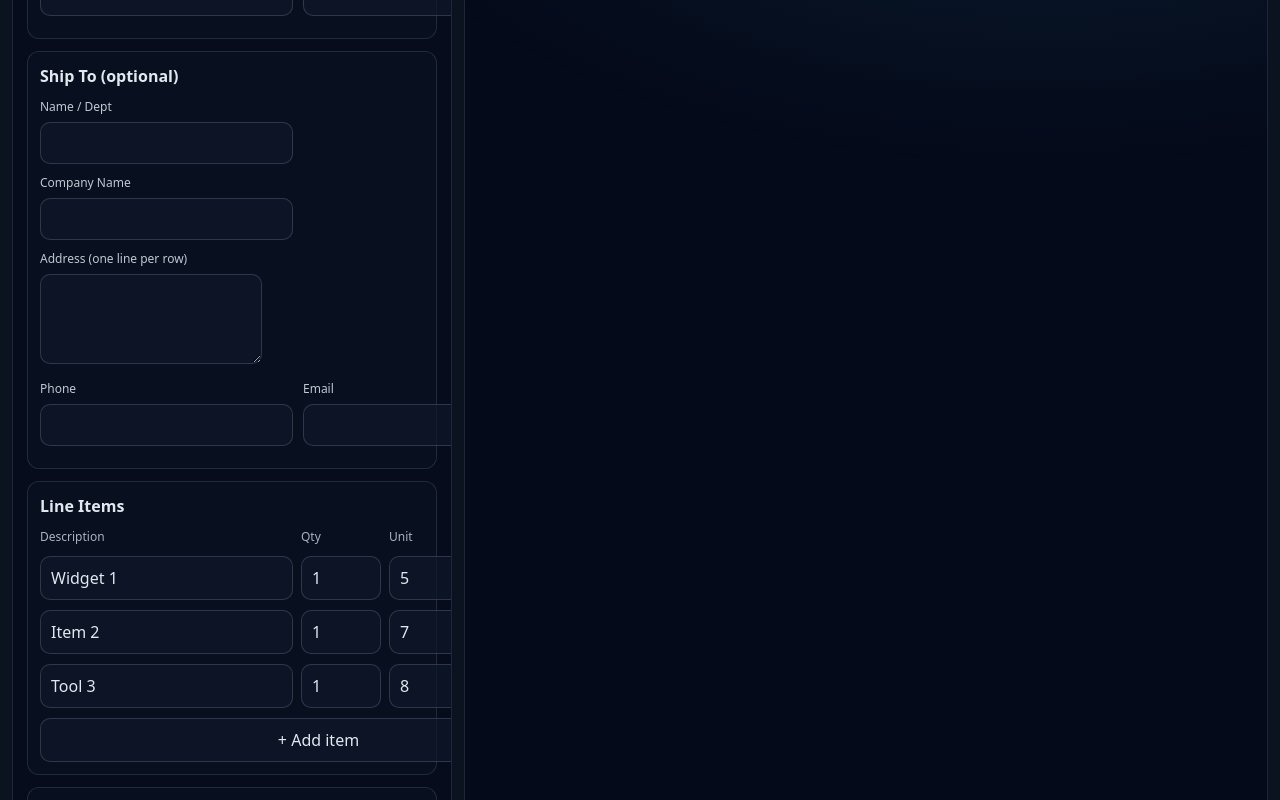
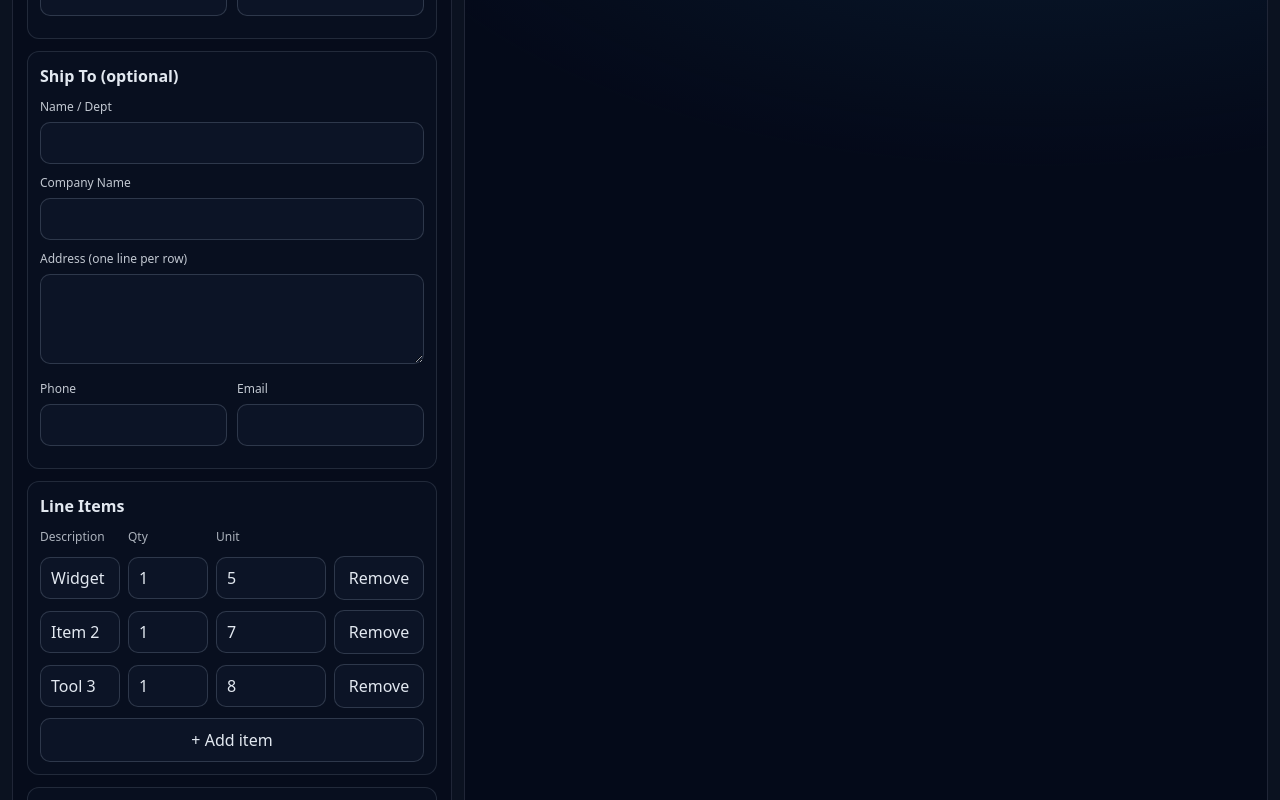
Before and after one commit to 507Jerry/invoice, a React (Vite) app: page / in a window 1280 px wide. Shown: the part 1320-2120 px from the top of the page. Built offline with nearby package versions, Linux system fonts and the light colour scheme.

Commit message:
chore: improve editor layout to avoid overlapping inputs

```diff
--- a/src/App.css
+++ b/src/App.css
@@ -64,6 +64,7 @@
 
 .panel--editor {
   overflow: auto;
+  min-width: 0;
 }
 
 .panel--preview {
@@ -72,6 +73,10 @@
 }
 
 .control {
+  width: 100%;
+  min-width: 0;
+  max-width: 100%;
+  box-sizing: border-box;
   border-radius: 10px;
   border: 1px solid rgba(148, 163, 184, 0.25);
   padding: 8px 10px;
@@ -83,6 +88,11 @@
 .control:focus {
   border-color: rgba(56, 189, 248, 0.8);
   box-shadow: 0 0 0 3px rgba(56, 189, 248, 0.15);
+}
+
+textarea.control {
+  resize: vertical;
+  min-height: 60px;
 }
 
 .button {
@@ -125,6 +135,7 @@
   background: rgba(15, 23, 42, 0.35);
   border-radius: 12px;
   margin-bottom: 12px;
+  min-width: 0;
 }
 
 .editor__title {
@@ -140,14 +151,23 @@
 
 .grid2 {
   display: grid;
-  grid-template-columns: 1fr 1fr;
+  grid-template-columns: minmax(0, 1fr) minmax(0, 1fr);
   gap: 10px;
+}
+
+.grid2 > * {
+  min-width: 0;
 }
 
 .field {
   display: grid;
   gap: 6px;
   margin-bottom: 10px;
+  min-width: 0;
+}
+
+.field__control {
+  min-width: 0;
 }
 
 .field__label {
@@ -158,26 +178,50 @@
 .items {
   display: grid;
   gap: 10px;
+  min-width: 0;
 }
 
 .items__head {
   display: grid;
-  grid-template-columns: 1fr 80px 110px 90px;
+  grid-template-columns: minmax(0, 1fr) minmax(56px, 80px) minmax(64px, 110px) minmax(64px, 90px);
   gap: 8px;
   font-size: 12px;
   color: rgba(226, 232, 240, 0.75);
 }
 
+.items__head > * {
+  min-width: 0;
+  overflow: hidden;
+  text-overflow: ellipsis;
+}
+
 .items__row {
   display: grid;
-  grid-template-columns: 1fr 80px 110px 90px;
+  grid-template-columns: minmax(0, 1fr) minmax(56px, 80px) minmax(64px, 110px) minmax(64px, 90px);
   gap: 8px;
+  align-items: center;
+}
+
+.items__row > * {
+  min-width: 0;
+}
+
+.items__row .button {
+  width: 100%;
+  min-width: 0;
+  white-space: nowrap;
 }
 
 .logoRow {
   display: flex;
+  flex-wrap: wrap;
   gap: 8px;
   align-items: center;
+}
+
+.logoRow .control {
+  flex: 1 1 120px;
+  min-width: 0;
 }
 
 .totalsMini {
@@ -205,7 +249,18 @@
   }
   .items__head,
   .items__row {
-    grid-template-columns: 1fr 70px 100px 90px;
+    grid-template-columns: minmax(0, 1fr) minmax(52px, 70px) minmax(60px, 100px) minmax(64px, 90px);
+  }
+}
+
+/* 编辑区较窄时（如左侧栏 440px）让 Line Items 更紧凑，避免重叠 */
+@media (max-width: 520px) {
+  .items__head,
+  .items__row {
+    grid-template-columns: minmax(0, 1fr) minmax(48px, 1fr) minmax(56px, 1fr) auto;
+  }
+  .items__row .button {
+    width: auto;
   }
 }
 
```
